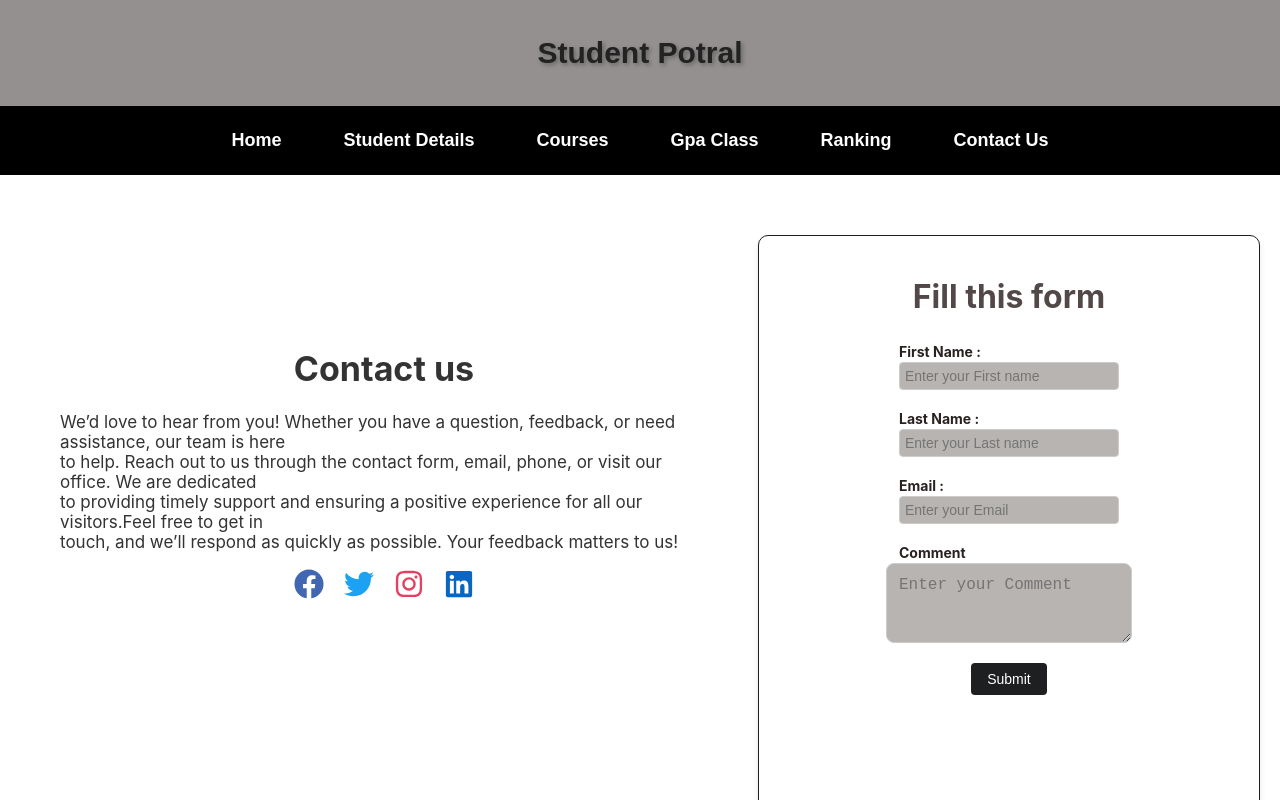
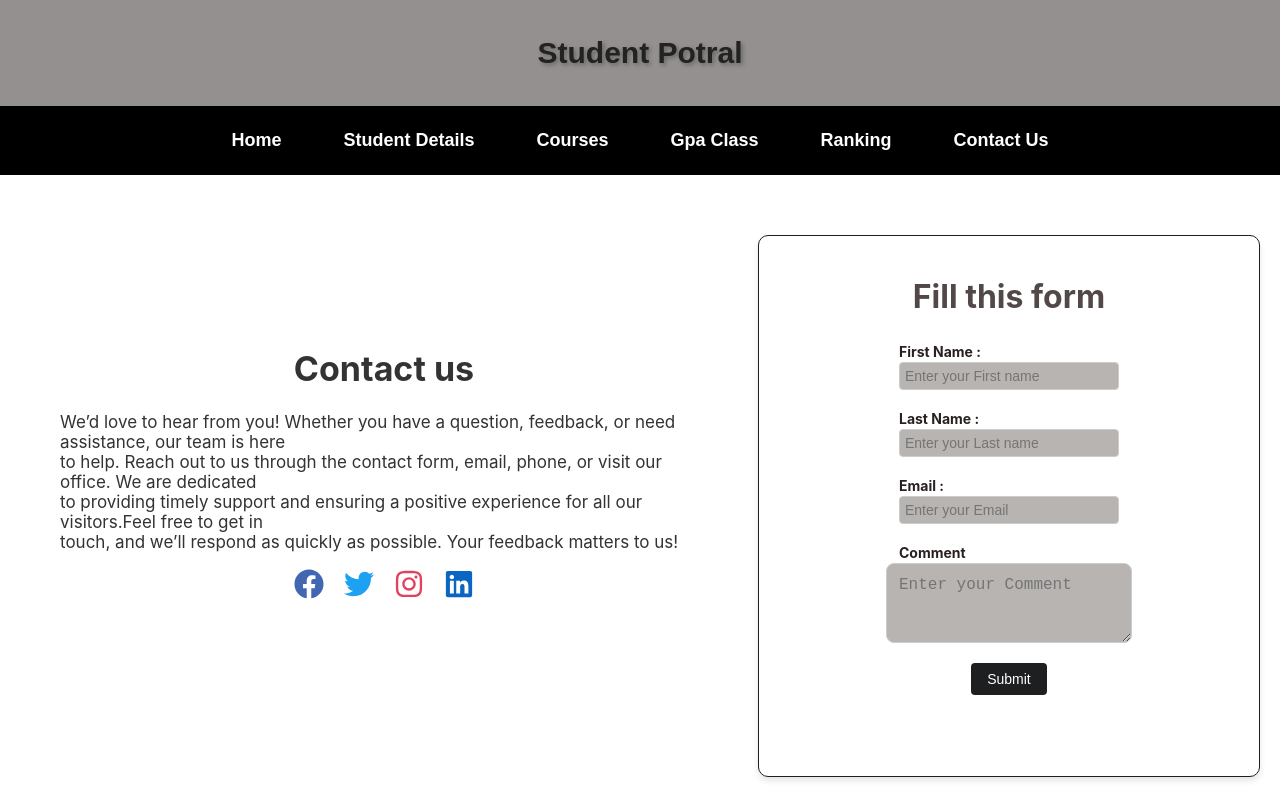
Before and after one commit to sharada0417/Student_Potral_App, a React (Create React App) app: page /contact in a window 1280 px wide. Shown: the top 800 px of the page. Built offline with nearby package versions, Linux system fonts and the light colour scheme.

Commit message:
Update some css

```diff
--- a/src/components/css/ContactUs.css
+++ b/src/components/css/ContactUs.css
@@ -5,7 +5,7 @@
     border: 1px solid #201e1e;
     border-radius: 10px; /* Rounded corners */
     box-shadow: 0 4px 6px rgba(0, 0, 0, 0.1); /* Soft shadow */
-    height: 600px;
+    height: 500px;
     margin-top: 40px;
     margin-bottom: 40px;
     color: rgb(82, 72, 72);
```
